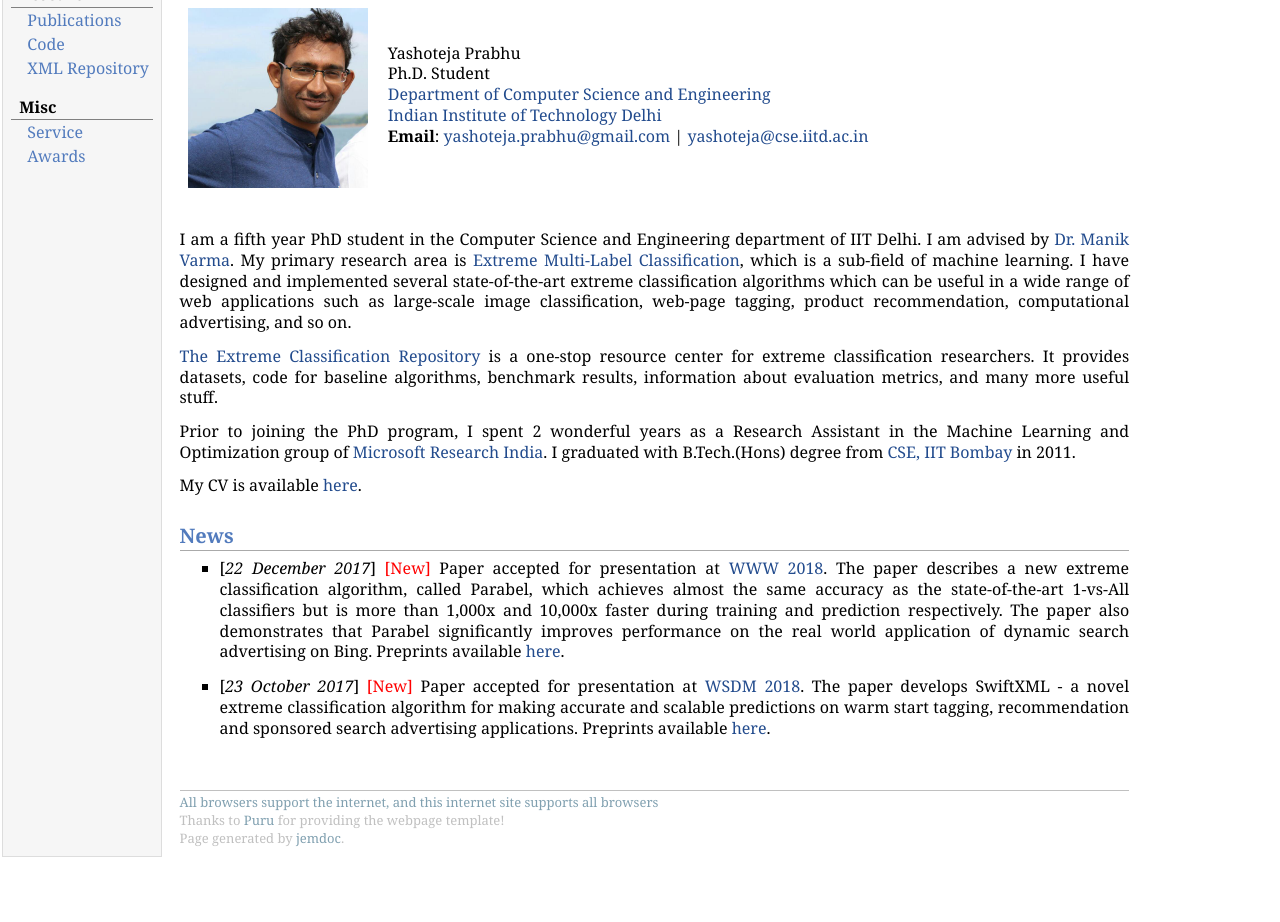
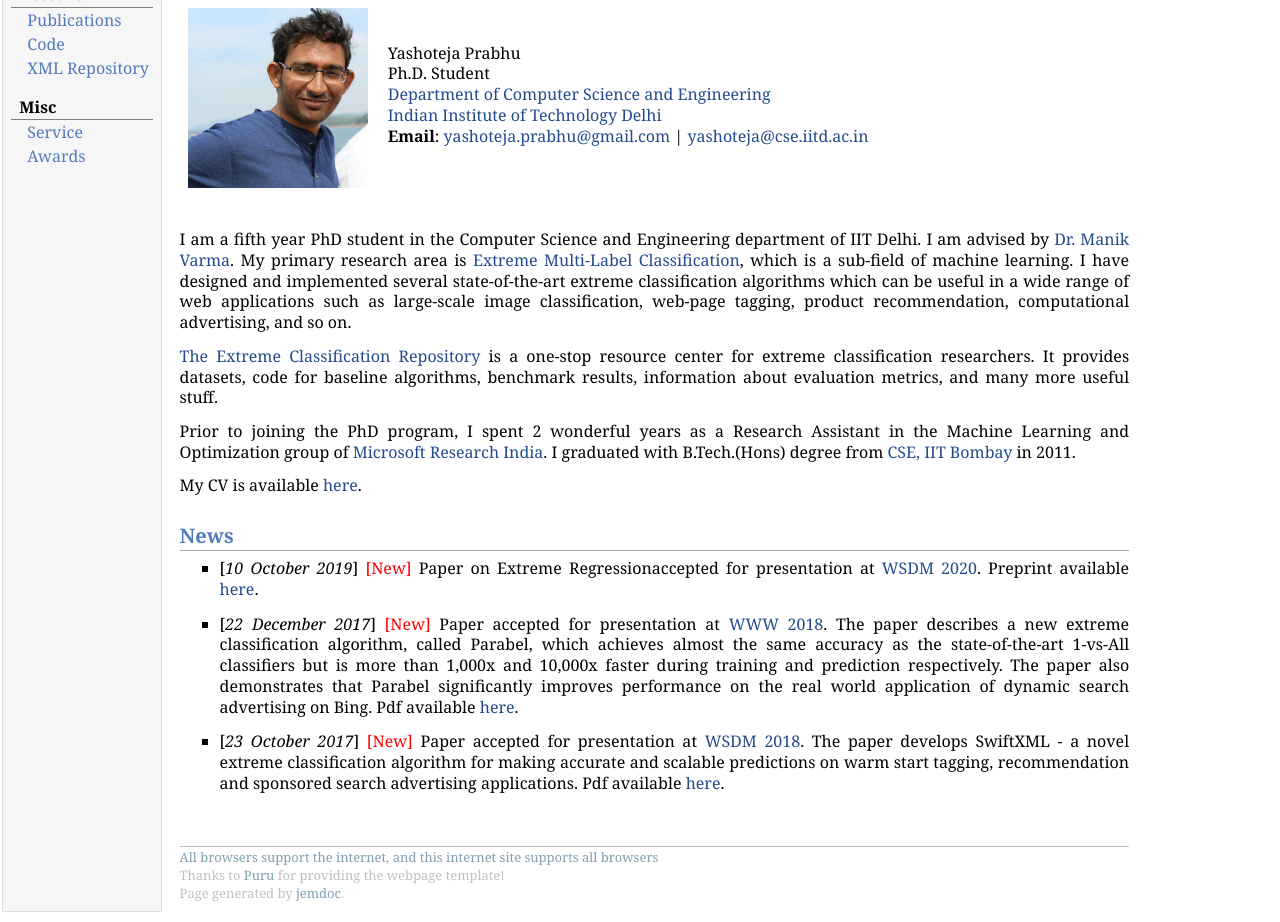
Before and after one commit to yashoteja/yashoteja.github.io, a plain HTML site: page index.html in a window 1280 px wide. Shown: the part 68-990 px from the top of the page. Before the commit the page ends 935 px from the top, so only its background shows below. Drawn offline with Linux system fonts and the light colour scheme; files that its build step writes are made by us from their sources; a script that the page names is missing.

Commit message:
Updated details of WSDM'20 paper acceptance

```diff
--- a/index.html
+++ b/index.html
@@ -41,11 +41,15 @@ Ph.D. Student<br />
 <p>My CV is available <a href="CV.pdf">here</a>.</p>
 <h2>News</h2>
 <ul>
-<li><p>[<i>22 December 2017</i>] <font color="red">[New]</font> Paper accepted for presentation at <a href="https://www2018.thewebconf.org/">WWW 2018</a>. The paper describes a new extreme classification algorithm, called Parabel, which achieves almost the same accuracy as the state-of-the-art 1-vs-All classifiers but is more than 1,000x and 10,000x faster during training and prediction respectively. The paper also demonstrates that Parabel significantly improves performance on the real world application of dynamic search advertising on Bing. Preprints available <a href="articles.html">here</a>.</p>
+<li><p>[<i>10 October 2019</i>] <font color="red">[New]</font> Paper on Extreme Regressionaccepted for presentation at <a href="http://www.wsdm-conference.org/2020/">WSDM 2020</a>. Preprint available <a href="articles.html">here</a>.</p>
 </li>
 </ul>
 <ul>
-<li><p>[<i>23 October 2017</i>] <font color="red">[New]</font> Paper accepted for presentation at <a href="www.wsdm-conference.org/2018/">WSDM 2018</a>. The paper develops SwiftXML - a novel extreme classification algorithm for making accurate and scalable predictions on warm start tagging, recommendation and sponsored search advertising applications. Preprints available <a href="articles.html">here</a>.</p>
+<li><p>[<i>22 December 2017</i>] <font color="red">[New]</font> Paper accepted for presentation at <a href="https://www2018.thewebconf.org/">WWW 2018</a>. The paper describes a new extreme classification algorithm, called Parabel, which achieves almost the same accuracy as the state-of-the-art 1-vs-All classifiers but is more than 1,000x and 10,000x faster during training and prediction respectively. The paper also demonstrates that Parabel significantly improves performance on the real world application of dynamic search advertising on Bing. Pdf available <a href="articles.html">here</a>.</p>
+</li>
+</ul>
+<ul>
+<li><p>[<i>23 October 2017</i>] <font color="red">[New]</font> Paper accepted for presentation at <a href="http://www.wsdm-conference.org/2018/">WSDM 2018</a>. The paper develops SwiftXML - a novel extreme classification algorithm for making accurate and scalable predictions on warm start tagging, recommendation and sponsored search advertising applications. Pdf available <a href="articles.html">here</a>.</p>
 </li>
 </ul>
 <div id="footer">
@@ -61,6 +65,7 @@ Page generated by <a href="http://jemdoc.jaboc.net/">jemdoc</a>.
 </td>
 </tr>
 </table>
+	<!-- Start of StatCounter Code for Default Guide -->
 	<script type="text/javascript">
 		var sc_project=;
 		var sc_invisible=;
@@ -76,5 +81,6 @@ Page generated by <a href="http://jemdoc.jaboc.net/">jemdoc</a>.
 			</a>
 		</div>
 	</noscript>
+	<!-- End of StatCounter Code for Default Guide -->
 </body>
 </html>
```
Also changed, not shown: articles.html (+5 -0 lines), papers/XReg.txt (added), 5 other files.
